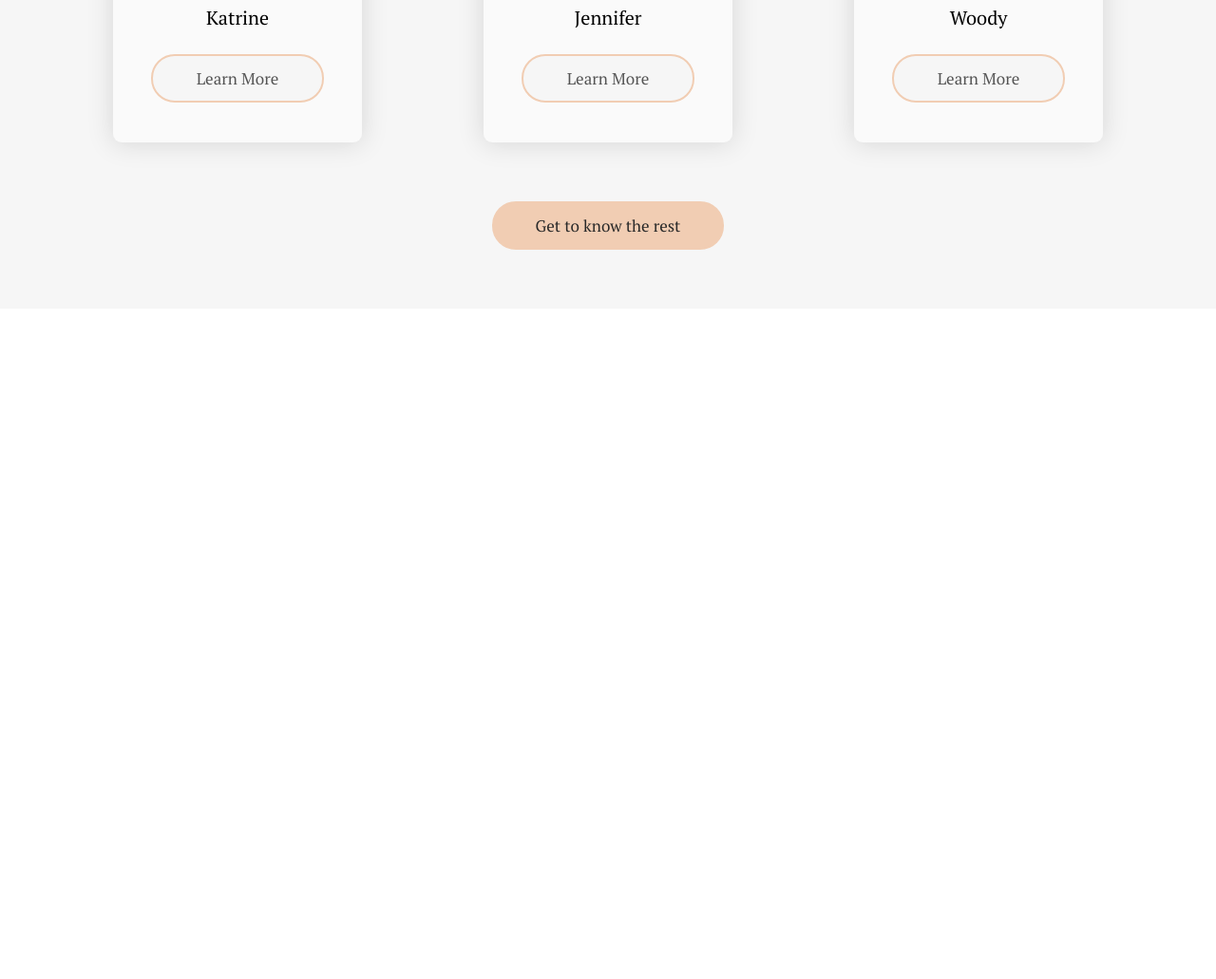
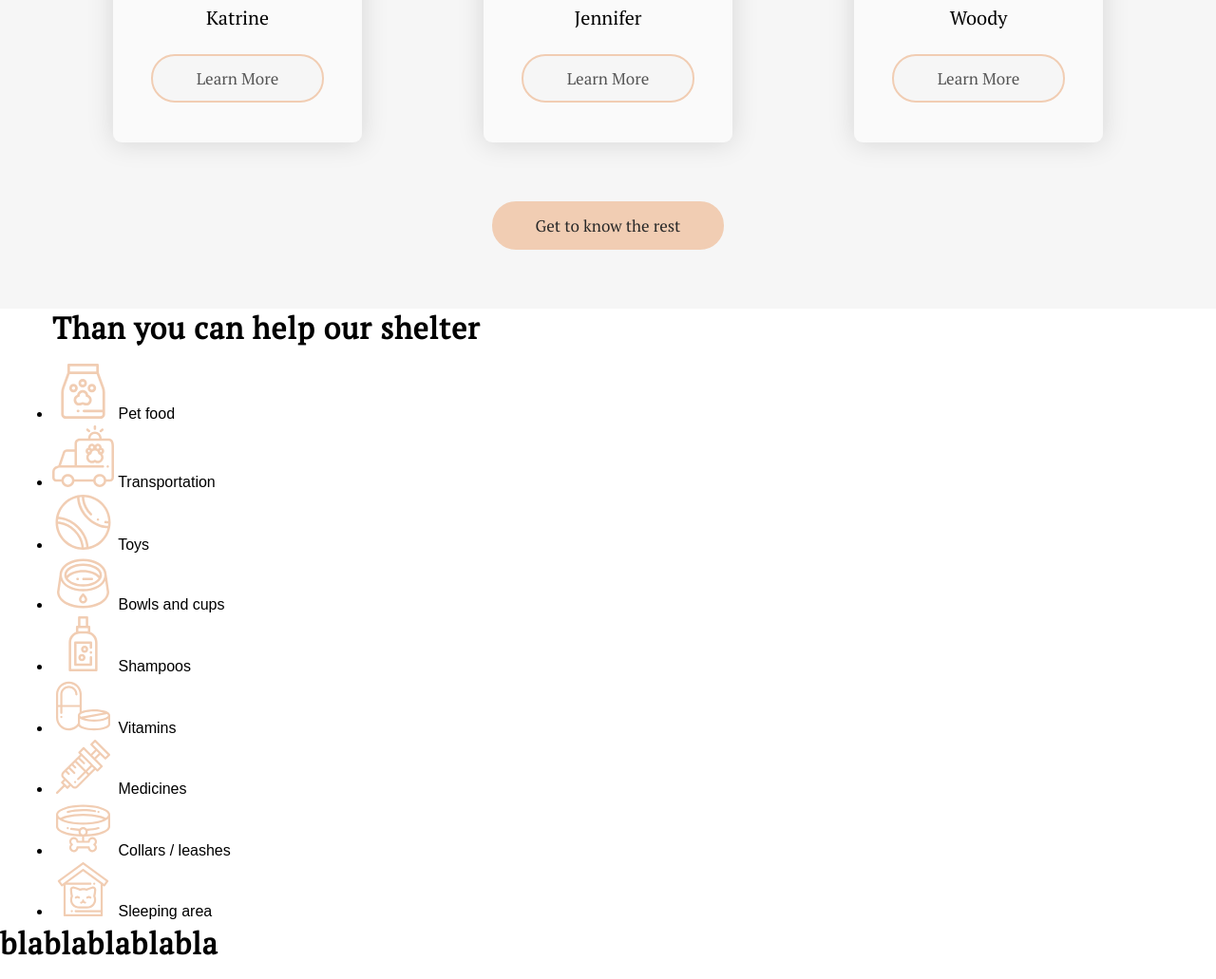
Before and after one commit to kurniad-sign/cozy-house-site, a website built with webpack: page public/index.html in a window 1280 px wide. Shown: the part 1806-2837 px from the top of the page at 95% size. Before the commit the page ends 2131 px from the top, so only its background shows below. Built offline with nearby package versions, Linux system fonts and the light colour scheme; a web font is replaced by a local one.

Commit message:
add cozy house feature section

```diff
--- a/public/index.html
+++ b/public/index.html
@@ -105,6 +105,58 @@
         </div>
       </div>
     </section>
+
+    <section class="ch-features">
+      <div class="wrapper">
+        <div class="ch-features__title">
+          <h1>Than you can help our shelter</h1>
+        </div>
+        <div class="ch-many-feature">
+          <ul>
+            <li class="ch-feature-item">
+              <object data="./assets/icon/cat-food.svg" type="image/svg+xml" style="width: 65px; height: 58px;" class="item-icon"></object>
+              <span>Pet food</span>
+            </li>
+            <li class="ch-feature-item">
+              <object data="./assets/icon/ambulance.svg" type="image/svg+xml" style="width: 65px; height: 65px;" class="item-icon"></object>
+                <span>Transportation</span>
+            </li>
+            <li class="ch-feature-item">
+              <object data="./assets/icon/ball.svg" type="image/svg+xml" style="width: 65px; height: 58px;" class="item-icon"></object>
+                <span>Toys</span>
+            </li>
+            <li class="ch-feature-item">
+              <object data="./assets/icon/bowl.svg" type="image/svg+xml" style="width: 65px; height: 55px;" class="item-icon"></object>
+                <span>Bowls and cups</span>
+            </li>
+            <li class="ch-feature-item">
+              <object data="./assets/icon/shampoo.svg" type="image/svg+xml" style="width: 65px; height: 58px;" class="item-icon"></object>
+                <span>Shampoos</span>
+            </li>
+            <li class="ch-feature-item">
+              <object data="./assets/icon/pills.svg" type="image/svg+xml" style="width: 65px; height: 57px;" class="item-icon"></object>
+                <span>Vitamins</span>
+            </li>
+            <li class="ch-feature-item">
+              <object data="./assets/icon/syringe.svg" type="image/svg+xml" style="width: 65px; height: 57px;" class="item-icon"></object>
+                <span>Medicines</span>
+            </li>
+            <li class="ch-feature-item">
+              <object data="./assets/icon/leash.svg" type="image/svg+xml" style="width: 65px; height: 57px;" class="item-icon"></object>
+                <span>Collars / leashes</span>
+            </li>
+            <li class="ch-feature-item">
+              <object data="./assets/icon/cat.svg" type="image/svg+xml" style="width: 65px; height: 57px;" class="item-icon"></object>
+                <span>Sleeping area</span>
+            </li>
+          </ul>
+        </div>
+      </div>
+    </section>
+
+    <section>
+      <h1>blablablablabla</h1>
+    </section>
   </main>
 
   <script src="./assets/scripts/bundle.js"></script>
```
